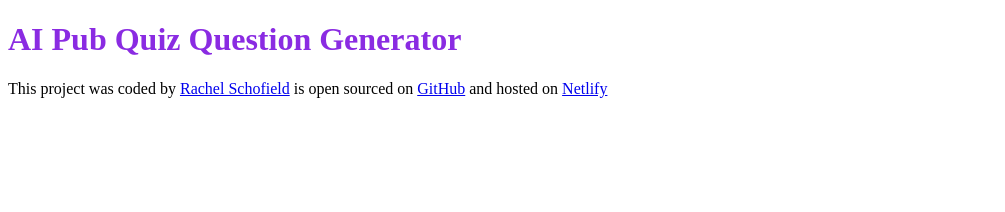
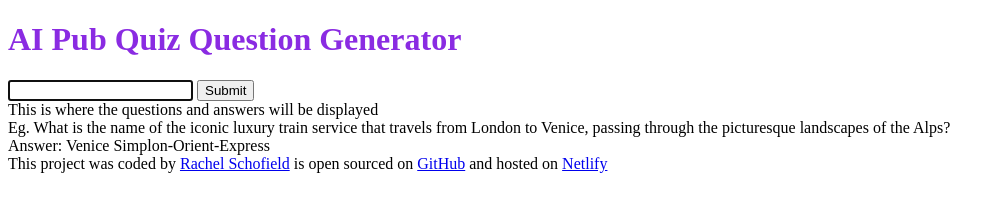
Before and after one commit to rae72sch/pub-quiz-generator, a plain HTML site: page index.html in a window 1280 px wide. Shown: the whole page, without its empty margins (0-1005 px from the left). Drawn offline with Linux system fonts and the light colour scheme.

Commit message:
The basic HTML page content

```diff
--- a/index.html
+++ b/index.html
@@ -8,6 +8,19 @@
 </head>
 <body>
   <h1>AI Pub Quiz Question Generator</h1>
+  <main>
+    <form>
+      <input type="text" placehholder="Enter the topic you'd like some questions about..." autocomplete="off" autofocus required>
+      <input type="submit">
+    </form>
+    <div>
+      This is where the questions and answers will be displayed
+      <br>
+      Eg. What is the name of the iconic luxury train service that travels from London to Venice, passing through the picturesque landscapes of the Alps?
+      <br>
+      Answer: Venice Simplon-Orient-Express
+    </div>
+  </main>
   <footer>This project was coded by <a href="https://github.com/rae72sch" target="_blank">Rachel Schofield</a> is open sourced on <a href="https://github.com/rae72sch/pub-quiz-generator" target="_blank">GitHub</a> and hosted on <a href="https://ai-quiz-question-generator.netlify.app/">Netlify</a></footer>
   <script src="src/index.js"></script>
 </body>
```
